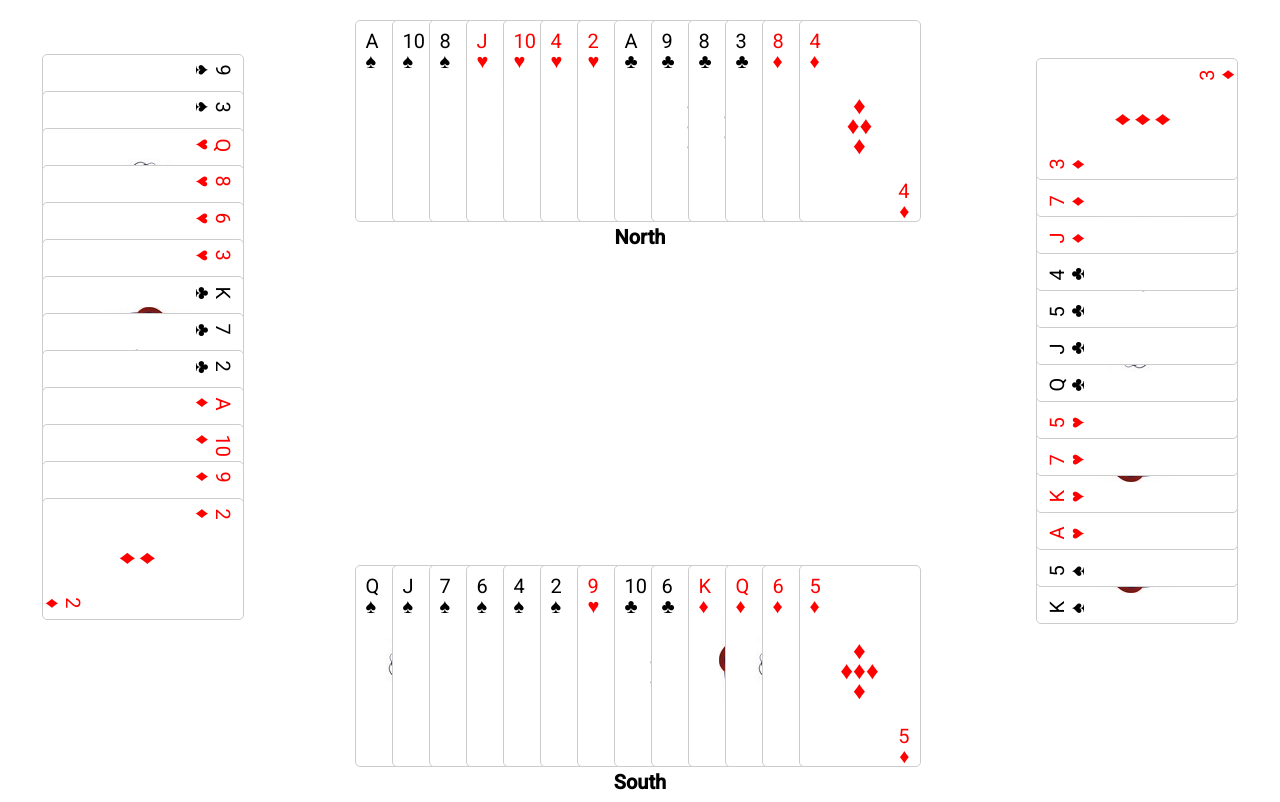
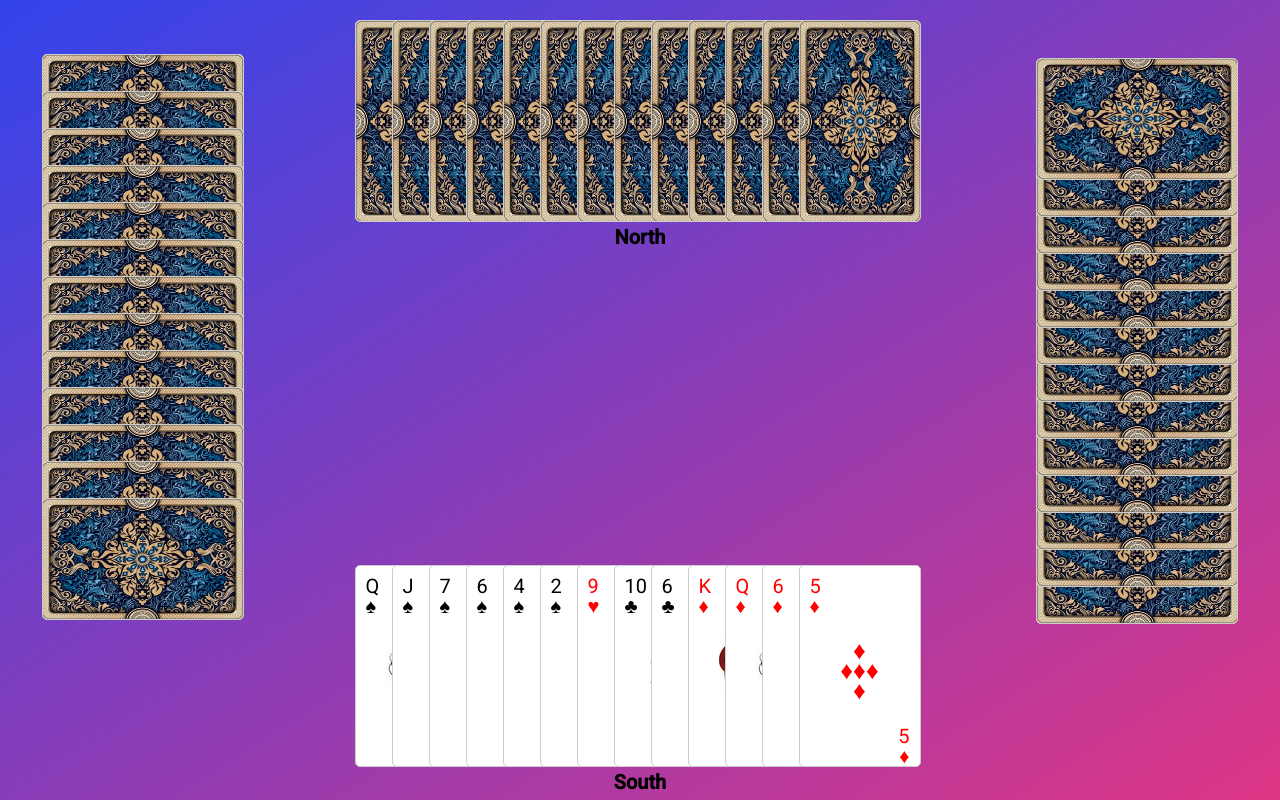
Before and after one commit to SubhajitS/TheBridge-UI, an Angular app: page / in a window 1280 px wide. Built offline with nearby package versions, Linux system fonts and the light colour scheme.

Commit message:
Select card option

```diff
--- a/src/app/app.component.html
+++ b/src/app/app.component.html
@@ -2,7 +2,7 @@
   <section class="west-panel">
     <div class="row hand">
       <ng-container *ngFor="let c of hands[3].cards">
-        <app-card [index]="c.index" [type]="c.type"></app-card>
+        <app-card [index]="c.index" [type]="c.type" display="hide"></app-card>
       </ng-container>
     </div>
     <span class="player">{{hands[3].player}}</span>
@@ -11,7 +11,7 @@
     <section class="north-panel">
       <div class="row hand">
         <ng-container *ngFor="let c of hands[0].cards">
-          <app-card [index]="c.index" [type]="c.type"></app-card>
+          <app-card [index]="c.index" [type]="c.type" display="hide"></app-card>
         </ng-container>
       </div>
       <span class="player">{{hands[0].player}}</span>
@@ -29,17 +29,9 @@
   <section class="east-panel">
     <div class="row hand">
       <ng-container *ngFor="let c of hands[1].cards">
-        <app-card [index]="c.index" [type]="c.type"></app-card>
+        <app-card [index]="c.index" [type]="c.type" display="hide"></app-card>
       </ng-container>
     </div>
     <span class="player">{{hands[1].player}}</span>
   </section>
-  <!-- <ng-container *ngFor="let p of hands">
-
-    <div class="row hand">
-      <ng-container *ngFor="let c of p.cards">
-        <app-card [index]="c.index" [type]="c.type"></app-card>
-      </ng-container>
-    </div>
-  </ng-container> -->
 </article>
--- a/src/app/app.component.scss
+++ b/src/app/app.component.scss
@@ -3,7 +3,7 @@ $endColor: #de3685;
 article {
     padding: 15px;
     display: flex;
-    background-color: linear-gradient(to bottom right, $startColor, $endColor);
+    background-image: linear-gradient(to bottom right, $startColor, $endColor);
     .west-panel {
         height: calc(100vh - 30px);
         width: 20vw;
--- a/src/app/shared/card/card.component.html
+++ b/src/app/shared/card/card.component.html
@@ -1,4 +1,5 @@
-<section matRipple matRippleColor="#f2f2f2" *ngIf="icon && index!== undefined" [ngStyle]="{'color': icon.color}">
+<section matRipple matRippleColor="#f2f2f2" *ngIf="icon && index!== undefined" [ngClass]="{'selected': selected}" [ngStyle]="{'color': icon.color}">
+    <ng-container *ngIf="display==='show';else backside">
         <header>
             <span>{{index}}</span>
             <i>
@@ -13,13 +14,13 @@
                     </i>
                 </div>
                 <div *ngSwitchCase="'K'">
-                <img src="../../../assets/icons/king.jpg" alt="King"/>
+                    <img src="../../../assets/icons/king.jpg" alt="King" />
                 </div>
                 <div *ngSwitchCase="'Q'">
-                <img src="../../../assets/icons/queen.jpg" alt="Queen"/>
+                    <img src="../../../assets/icons/queen.jpg" alt="Queen" />
                 </div>
                 <div *ngSwitchCase="'J'">
-                <img src="../../../assets/icons/jack.jpg" alt="Jack"/>
+                    <img src="../../../assets/icons/jack.jpg" alt="Jack" />
                 </div>
                 <div *ngSwitchCase="'10'">
                     <span class="row">
@@ -266,4 +267,8 @@
                 {{icon.iconUnicode}}
             </i>
         </footer>
+    </ng-container>
+    <ng-template #backside>
+        <img src="../../../assets/icons/back.jpg" alt="backside image" class="back">
+    </ng-template>
 </section>
--- a/src/app/shared/card/card.component.scss
+++ b/src/app/shared/card/card.component.scss
@@ -1,11 +1,20 @@
+$height: 180px;
+$width: 100px;
+$pad: 10px;
+
+@function calc-back($value1, $value2) {
+    @return $value1 + 2 * $value2;
+}
+
 section {
-    width: 100px;
-    height: 180px;
-    padding: 10px;
+    width: $width;
+    height: $height;
+    padding: $pad;
     border: 1px solid #ccc;
     border-radius: 5px;
     background-color: #fff;
     cursor: pointer;
+
     header {
         font-size: 20px;
         line-height: 20px;
@@ -24,7 +33,7 @@ section {
         > div {
             align-self: center;
         }
-        >div.ace {
+        > div.ace {
             font-size: 70px;
         }
         .row {
@@ -44,4 +53,13 @@ section {
             display: block;
         }
     }
+    .back {
+        height: calc-back($height, $pad);
+        width: calc-back($width, $pad);
+        position: relative;
+        margin: -10px;
+    }
 }
+.selected {
+    margin-top: -90px;
+}
--- a/src/app/shared/card/card.component.ts
+++ b/src/app/shared/card/card.component.ts
@@ -1,4 +1,4 @@
-import { Component, OnInit, Input, OnChanges, SimpleChanges } from '@angular/core';
+import { Component, OnInit, Input, OnChanges, SimpleChanges, HostListener, ElementRef } from '@angular/core';
 import { CardType, CardIndex } from '../../types';
 
 @Component({
@@ -9,13 +9,29 @@ import { CardType, CardIndex } from '../../types';
 export class CardComponent implements OnInit, OnChanges {
 
   @Input()
-  get index(): CardIndex{
+  get index(): CardIndex {
     return this._index;
   }
   set index(value: CardIndex) {
     this._index = CardIndex[value];
   }
   @Input() type: CardType;
+  @Input() display: 'show' | 'hide' = 'show';
+
+  @HostListener('document:click', ['$event'])
+  outsideClick(event) {
+    if(this.cardRef.nativeElement.contains(event.target)) {
+      if (this.display === 'hide') {
+        event.preventDefault();
+        return;
+      }
+      this.selected = !this.selected;
+    } else {
+      this.selected = false;
+    }
+  }
+
+  selected: boolean = false;
 
   private _index: CardIndex;
 
@@ -23,7 +39,7 @@ export class CardComponent implements OnInit, OnChanges {
 
   private readonly iconSet: Array<{ color: '#FF0000' | '#000', iconUnicode: '♣' | '♦' | '♥' | '♠' }> = [];
 
-  constructor() {
+  constructor(private cardRef: ElementRef) {
     this.iconSet.push({ iconUnicode: '♠', color: '#000' });
     this.iconSet.push({ iconUnicode: '♥', color: '#FF0000' });
     this.iconSet.push({ iconUnicode: '♦', color: '#FF0000' });
```
Also changed, not shown: src/assets/icons/back.jpg (added). Lines whose indentation alone changed are shown as unchanged.
